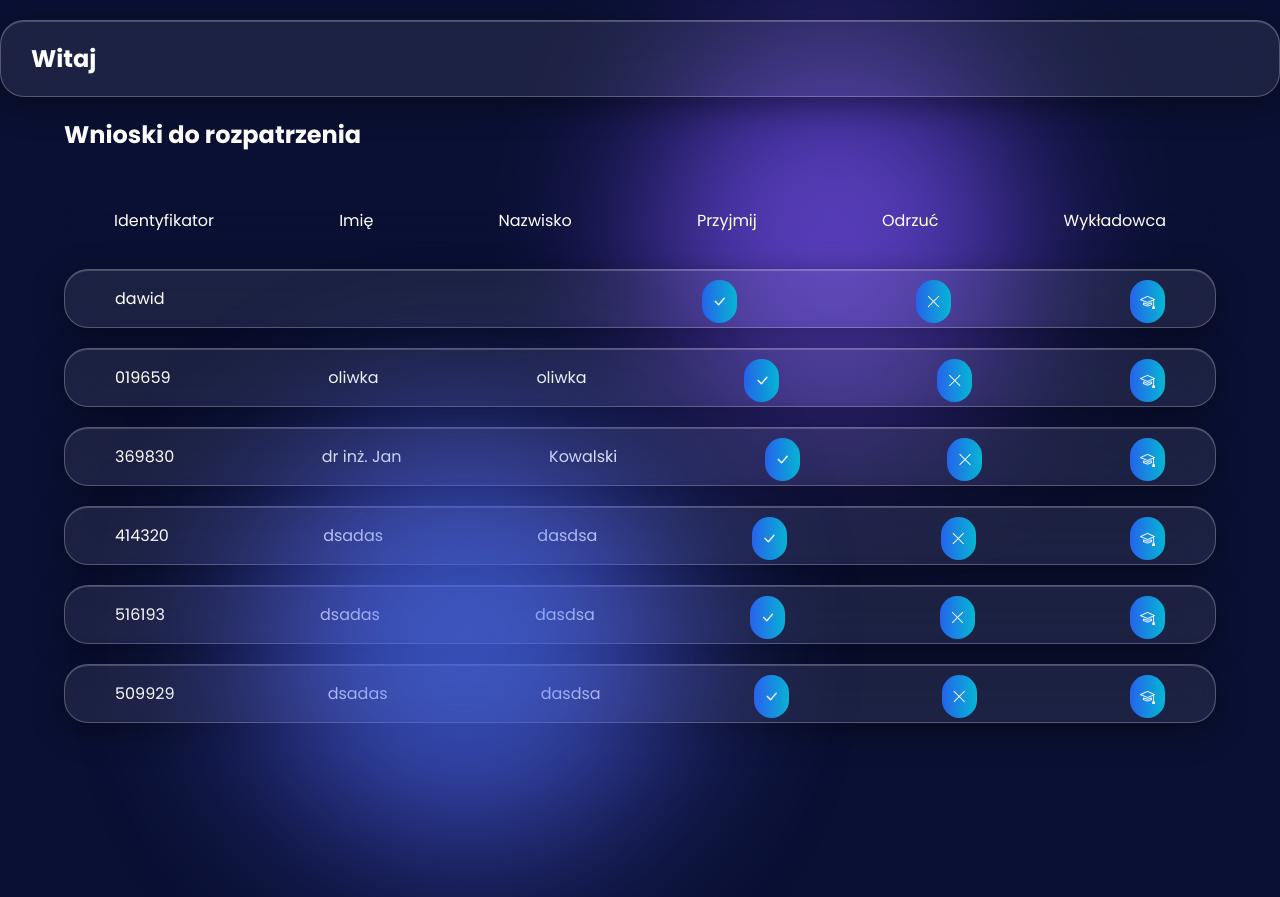
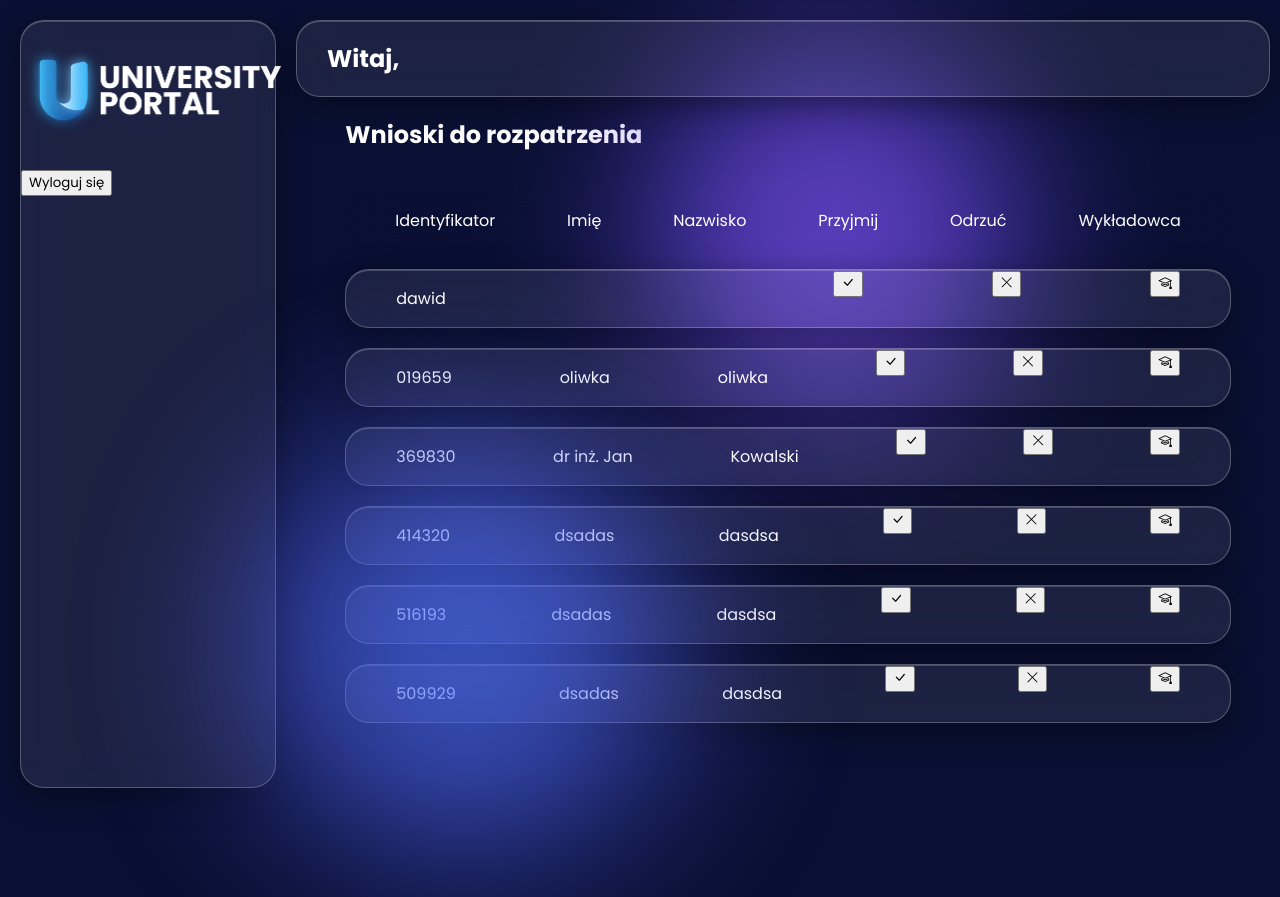
Before and after one commit to dawidkawinski/OwnSystem-Project, a Django app: template core/templates/lecturer_dashboard.html in a window 1280 px wide. Run offline with Django 5.2, Linux system fonts and the light colour scheme; the template is opened without the code that fills it: values that come from a table or form of the project are taken from there, others are empty; a user stored in the database is signed in; data comes from the database, SQL or seed files in the repository; both versions use the stored data as it was after the commit.

Commit message:
Add some styles for lecturer dashboard

```diff
--- a/core/static/core/style.css
+++ b/core/static/core/style.css
@@ -116,7 +116,7 @@
     box-shadow: 0 0 12px rgba(56, 189, 248, 0.5);
 }
 
-form button {
+form .btn {
     margin-top: 10px;
     z-index: 1;
     padding: 10px;
@@ -131,7 +131,7 @@
     transition: 0.2s;
 }
 
-form button:hover {
+form .btn:hover {
     transform: translateY(-1px);
     box-shadow: 0 6px 20px rgba(6, 182, 212, 0.45);
 }
@@ -204,18 +204,33 @@
         0 8px 32px rgba(0, 0, 0, 0.4),
         inset 0 1px 0 rgba(255, 255, 255, 0.2);
     margin-top: 20px;
+    width: 99%;
+    padding: 0 30px;
+    margin-right: 20px;
+}
+
+.content {
+    display: flex;
     width: 100%;
-    max-width: 1300px;
-    padding: 0 30px;
 }
 
 .left-panel {
-
+    background: rgba(255, 255, 255, 0.08);
+    backdrop-filter: blur(20px);
+    -webkit-backdrop-filter: blur(20px);
+    border: 1px solid rgba(255, 255, 255, 0.25);
+    border-radius: 24px;
+    box-shadow:
+        0 8px 32px rgba(0, 0, 0, 0.4),
+        inset 0 1px 0 rgba(255, 255, 255, 0.2);
+    width: 20%;
+    margin: 20px;
+    height: 96vh;
+    padding: 40px 0;
 }
 
 .right-panel {
     display: flex;
     flex-direction: column;
-    justify-content: end;
-    margin-right: auto;
+    width: 80%;
 }
--- a/core/templates/lecturer_dashboard.html
+++ b/core/templates/lecturer_dashboard.html
@@ -9,13 +9,22 @@
     <link rel="stylesheet" href="{% static 'core/style.css' %}">
 </head>
 <body>
+    <div class="content">
         <div class="left-panel">
+            <img src="{% static 'core/images/logo.png' %}" alt="Logo" class="logo-img">
 
+            {% if user.is_authenticated %}
+            <form action="{% url 'logout' %}" method="post">
+                {% csrf_token %}
+                <button type="submit">Wyloguj się</button>
+            </form>
+            {% endif %}
         </div>
+
         <div class="right-panel">
 
             <header>
-            <h2>Witaj  {{request.user.first_name}} {{request.user.last_name}}</h2>
+                <h2>Witaj,  {{request.user.first_name}} {{request.user.last_name}}</h2>
             </header>
 
             <div class="candidate-list">
@@ -49,5 +58,6 @@
                 {% endfor %}
             </div>
         </div>
+    </div>
 </body>
 </html>
--- a/core/templates/registration/login.html
+++ b/core/templates/registration/login.html
@@ -26,7 +26,7 @@
                     <input type="password" name="password" placeholder="Hasło"
                         required id="id_password">
                 </p>
-                <button type="submit">Zaloguj</button>
+                <button class="btn" type="submit">Zaloguj</button>
             </form>
             <p class="text-link">Chcesz złożyc podanie?<a href="{% url 'register' %}" class="register-link"> Wyślij je teraz.</a></p>
         </div>
--- a/core/templates/registration/register.html
+++ b/core/templates/registration/register.html
@@ -18,7 +18,7 @@
                 {% csrf_token %}
                 {{ form.non_field_errors }}
                 {{ form.as_p }}
-                <button type="submit">Wyślij podanie</button>
+                <button class="btn" type="submit">Wyślij podanie</button>
             </form>
         </div>
     </div>
```
Also changed, not shown: db.sqlite3. Lines whose indentation alone changed are shown as unchanged.
